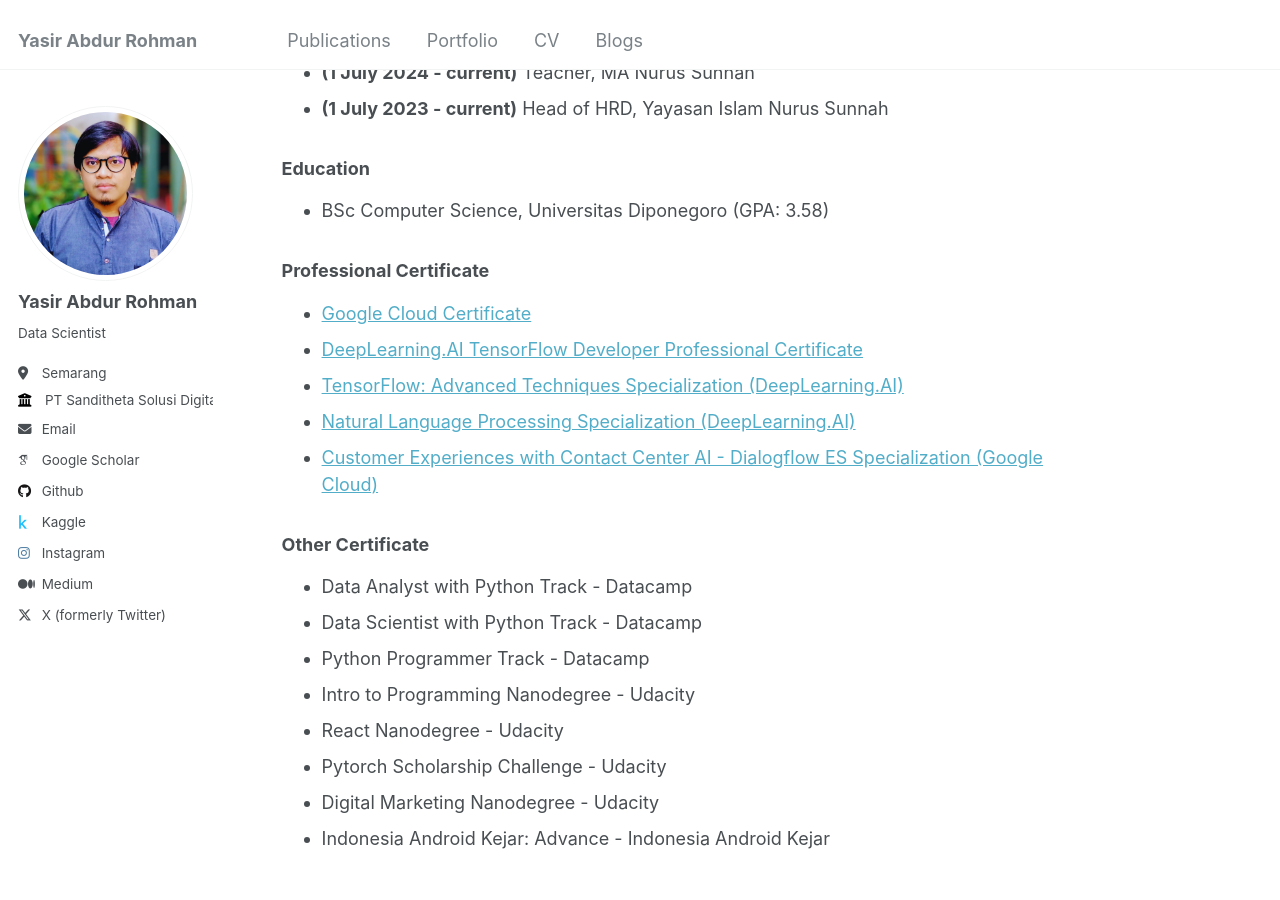
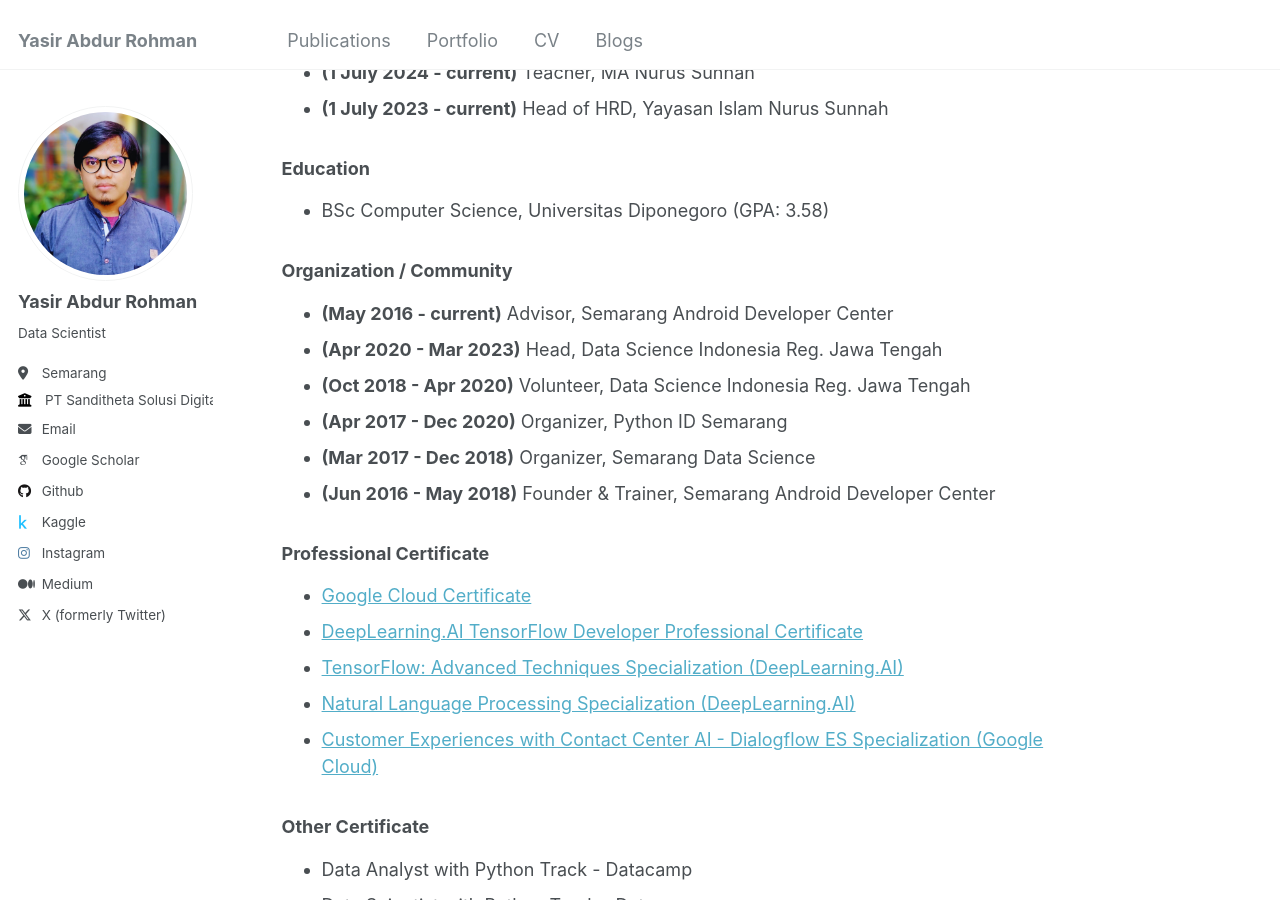
Before and after one commit to yasirabd/yasirabd.github.io, a Jekyll site: the page built from _pages/about.md, in a window 1280 px wide and 900 px high, scrolled down 977 px. Built offline with Jekyll 4.4.1, drawn with Linux system fonts in a browser that asks for light colours; some web fonts are replaced.

Commit message:
update about.md

```diff
--- a/_pages/about.md
+++ b/_pages/about.md
@@ -27,6 +27,14 @@ The important facts about Yasir Abdur Rohman are that he is also a teacher (teac
 ### Education
  - BSc Computer Science, Universitas Diponegoro (GPA: 3.58)
 
+### Organization / Community
+- **(May 2016 - current)** Advisor, Semarang Android Developer Center
+- **(Apr 2020 - Mar 2023)** Head, Data Science Indonesia Reg. Jawa Tengah
+- **(Oct 2018 - Apr 2020)** Volunteer, Data Science Indonesia Reg. Jawa Tengah
+- **(Apr 2017 - Dec 2020)** Organizer, Python ID Semarang
+- **(Mar 2017 - Dec 2018)** Organizer, Semarang Data Science
+- **(Jun 2016 - May 2018)** Founder & Trainer, Semarang Android Developer Center
+
 ### Professional Certificate
  - [Google Cloud Certificate](https://www.cloudskillsboost.google/public_profiles/d76b5da8-11ab-4f5f-8e88-1ba51dc477d9)
  - [DeepLearning.AI TensorFlow Developer Professional Certificate](https://coursera.org/share/87f47db6afb5f58f3e98f5e05132f6ba)
```
